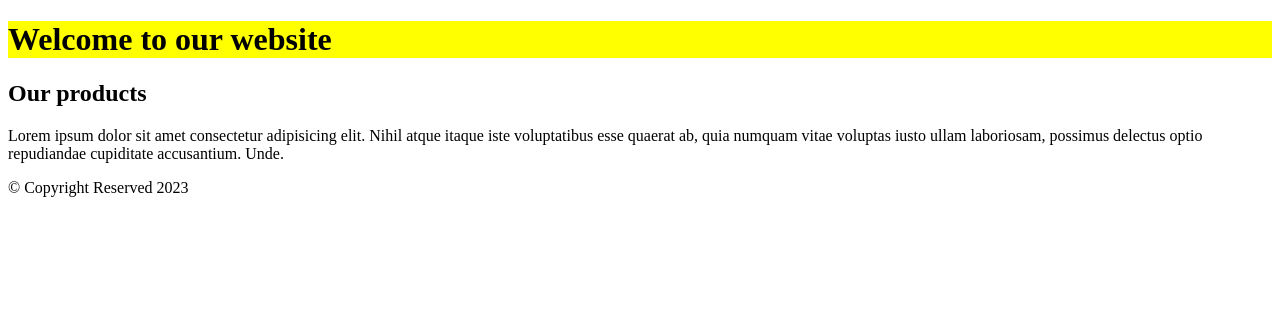
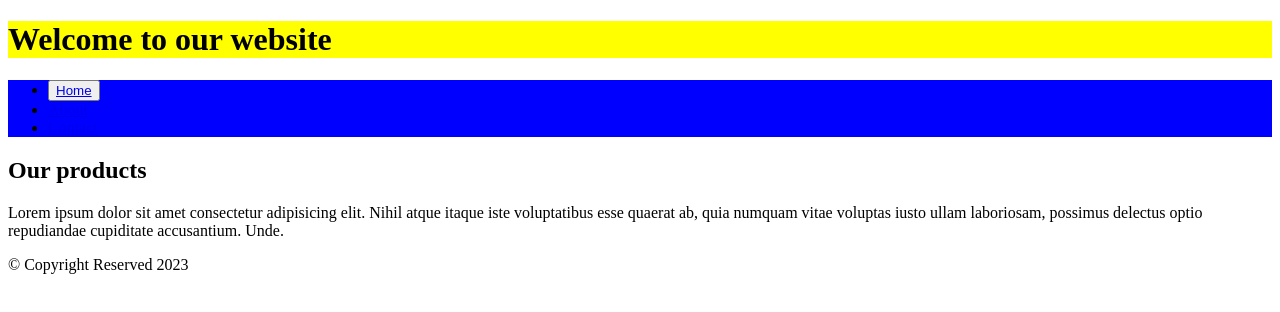
Before and after one commit to SAMIRBEK-TOLIBOV-Beckend/onlinestore, a plain HTML site: page index.html in a window 1280 px wide. Drawn offline with Linux system fonts and the light colour scheme.

Commit message:
added index.html and main.css

```diff
--- a/index.html
+++ b/index.html
@@ -1,6 +1,5 @@
 <!DOCTYPE html>
 <html lang="en">
-
 <head>
   <meta charset="UTF-8">
   <meta http-equiv="X-UA-Compatible" content="IE=edge">
@@ -8,10 +7,17 @@
   <title>Online Store</title>
   <link rel="stylesheet" href="./main.css">
 </head>
-
 <body>
   <header>
     <h1>Welcome to our website</h1>
+
+    <nav>
+      <ul>
+        <li><button><a href="#">Home</a></button></li>
+        <li><a href="#">About</a></li>
+        <li><a href="#">Contact</a></li>
+      </ul>
+    </nav>
   </header>
 
   <main>
@@ -27,5 +33,4 @@
     <p> &copy; Copyright Reserved 2023</p>
   </footer>
 </body>
-
 </html>
--- a/main.css
+++ b/main.css
@@ -1,3 +1,9 @@
 h1{
     background-color: yellow;
 }
+nav{
+    box-shadow: inset;
+    bottom: 20px;
+    background-color: blue ;
+    nav-right: initial;
+}
```
